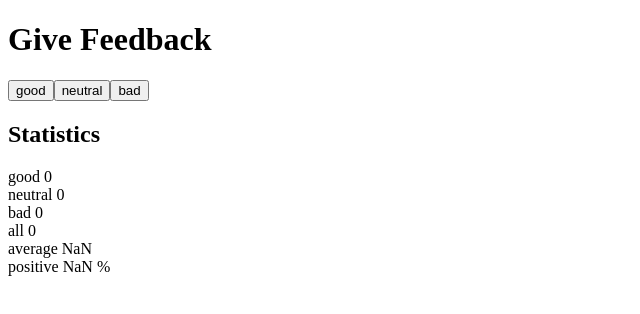
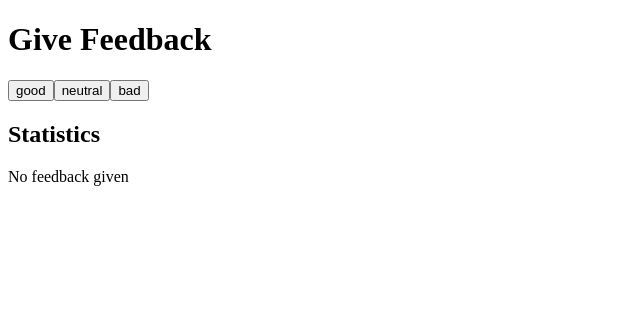
Before and after one commit to JIFWalker/full-stack-open, a React (Create React App) app in the folder part01/unicafe/: page / in a window 1280 px wide. Shown: the top 314 px of the page, without its empty margins (0-640 px from the left). Built offline with nearby package versions, Linux system fonts and the light colour scheme.

Commit message:
part 1.9

```diff
--- a/part01/unicafe/src/App.js
+++ b/part01/unicafe/src/App.js
@@ -18,6 +18,8 @@ const App = () => {
       <Button handleClick = {tally(good, setGood)} text = "good" />
       <Button handleClick = {tally(neutral, setNeutral)} text = "neutral" />
       <Button handleClick = {tally(bad, setBad)} text = "bad" />
+
+      <h2>Statistics</h2>
       <Statistics good = {good} neutral = {neutral} bad = {bad} />
 
     </div>
@@ -44,17 +46,18 @@ const Statistics = (props) => {
     const average = (good + (-bad)) / all
     const positive = good / all * 100
 
+  if (all >0) {
     return (
-    <div>
-    <h2>Statistics</h2>
+      <>
       <Display value = {good} text = "good" />
       <Display value = {neutral} text = "neutral" />
       <Display value = {bad} text = "bad" />
       <Display value = {all} text = "all" />
       <Display value = {average} text = "average" />
       <Display value = {positive} text = "positive" percent = "%" />
-    </div>
+      </>
     )
+  } else return <>No feedback given</>
 }
 
 
```
Lines whose indentation alone changed are shown as unchanged.
